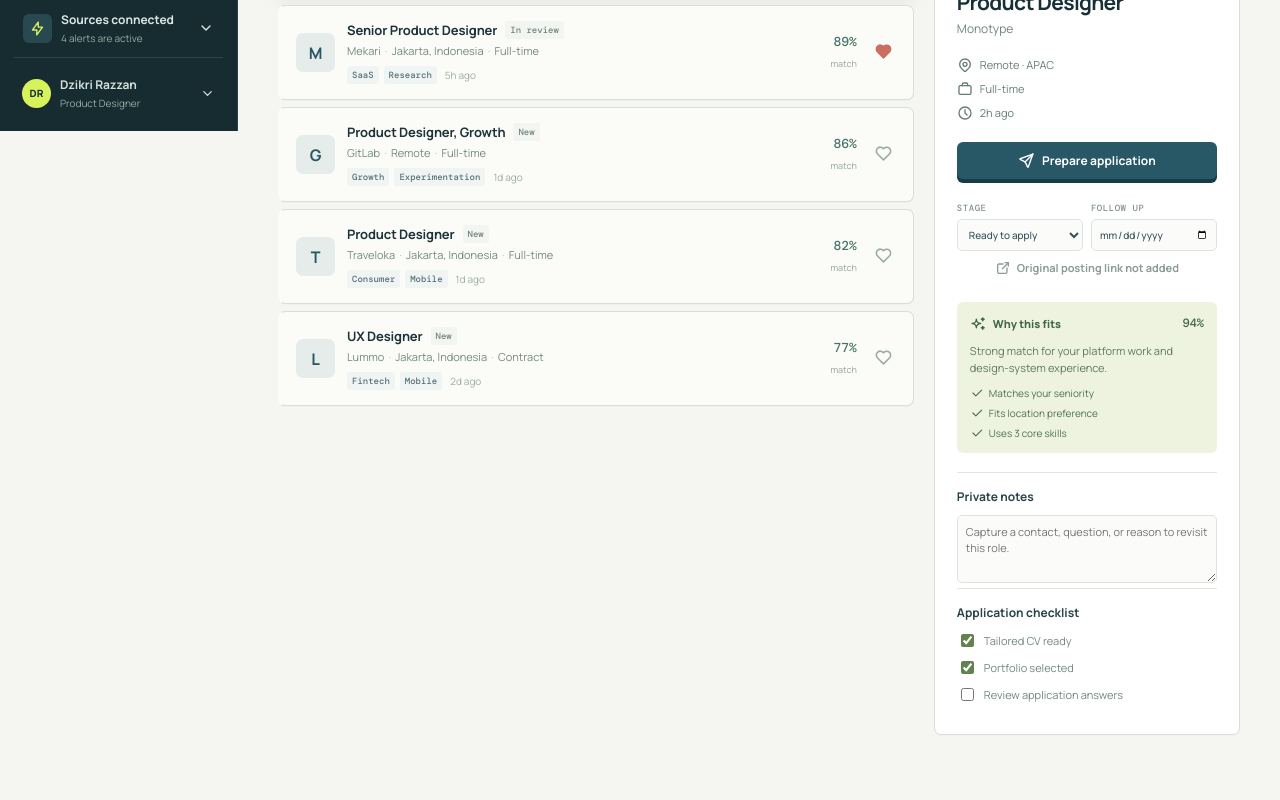
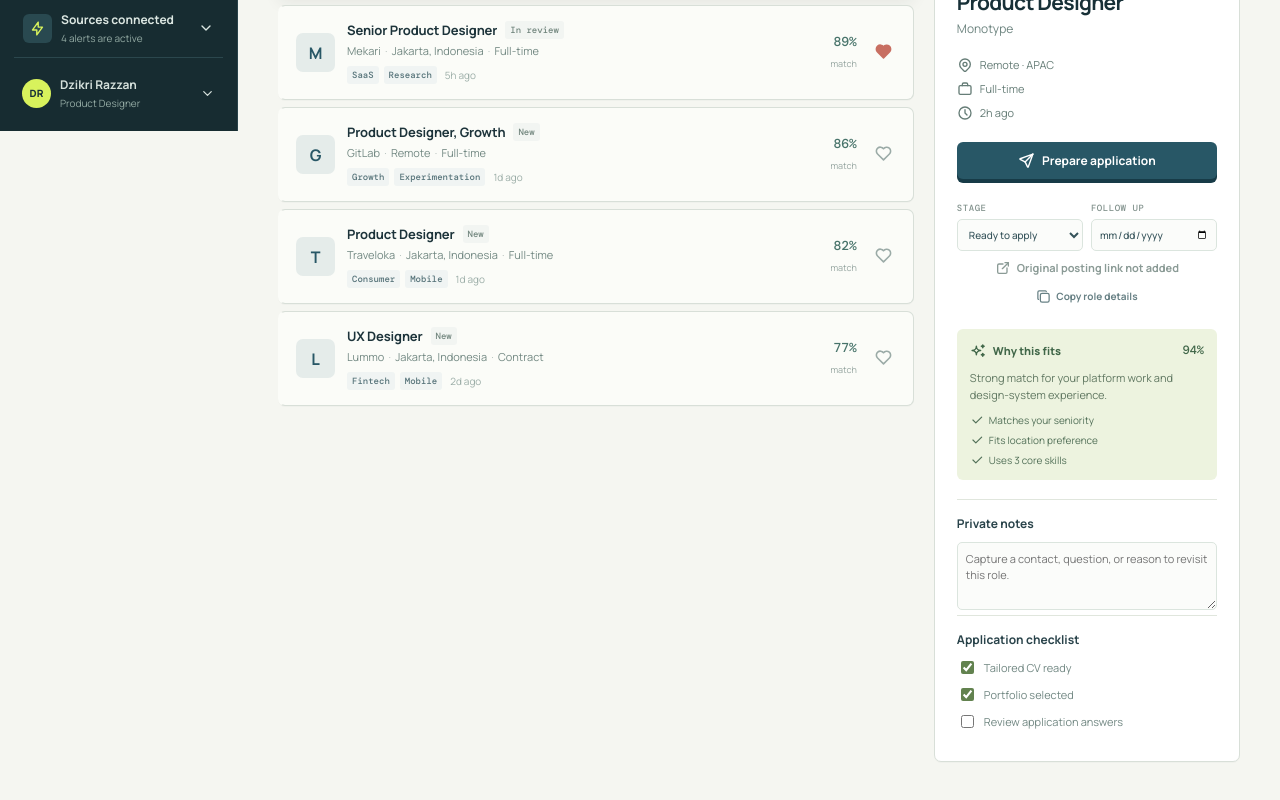
Before and after one commit to dzikrirazzan/job-finder, a React (Vite) app: page / in a window 1280 px wide. Shown: the part 669-1469 px from the top of the page. Built offline with nearby package versions, Linux system fonts and the light colour scheme.

Commit message:
feat: add copy role details action

```diff
--- a/src/App.jsx
+++ b/src/App.jsx
@@ -10,6 +10,7 @@ import {
   IconCircleCheck,
   IconClock,
   IconCommand,
+  IconCopy,
   IconDownload,
   IconExternalLink,
   IconFileText,
@@ -236,6 +237,15 @@ export default function App() {
       setToast("That backup file could not be restored");
     }
   };
+  const copyJob = async (job) => {
+    const text = `${job.title} at ${job.company} — ${job.location}`;
+    try {
+      await navigator.clipboard.writeText(text);
+      setToast("Role details copied");
+    } catch {
+      setToast("Role details are ready to copy");
+    }
+  };
   const nav = [
     [IconHome2, "Discover"],
     [IconInbox, "My jobs", saved],
@@ -419,7 +429,7 @@ export default function App() {
                   </div>
                 )}
               </div>
-              {selected && <JobDetail job={jobs.find((j) => j.id === selected.id) || selected} save={() => toggleSave(selected.id)} update={(changes) => updateJob(selected.id, changes)} apply={() => setModal("apply")} />}
+              {selected && <JobDetail job={jobs.find((j) => j.id === selected.id) || selected} save={() => toggleSave(selected.id)} update={(changes) => updateJob(selected.id, changes)} copy={() => copyJob(selected)} apply={() => setModal("apply")} />}
             </div>
           </div>
         )}
@@ -508,7 +518,7 @@ function JobRow({ job, selected, click, save }) {
     </article>
   );
 }
-function JobDetail({ job, save, update, apply }) {
+function JobDetail({ job, save, update, copy, apply }) {
   const checklist = { ...defaultChecklist, ...(job.checklist || {}) };
   return (
     <aside className="job-detail">
@@ -570,6 +580,7 @@ function JobDetail({ job, save, update, apply }) {
           Original posting link not added
         </span>
       )}
+      <button className="copy-role" onClick={copy}><IconCopy size={15} /> Copy role details</button>
       <section className="fit-box">
         <div className="fit-head">
           <span>
--- a/src/index.css
+++ b/src/index.css
@@ -1634,6 +1634,24 @@ textarea:focus-visible {
   color: #506a6b;
   font: 11px/1.5 Manrope;
 }
+.copy-role {
+  display: inline-flex;
+  align-items: center;
+  gap: 5px;
+  width: 100%;
+  justify-content: center;
+  border: 0;
+  background: transparent;
+  color: #688185;
+  font: 700 10px Manrope;
+  cursor: pointer;
+  padding: 6px;
+}
+.copy-role:hover {
+  color: var(--blue);
+  background: #f1f5f1;
+  border-radius: 5px;
+}
 @media (max-width: 640px) {
   .sort-control span { display: none; }
   .sort-control { padding: 7px; }
```
